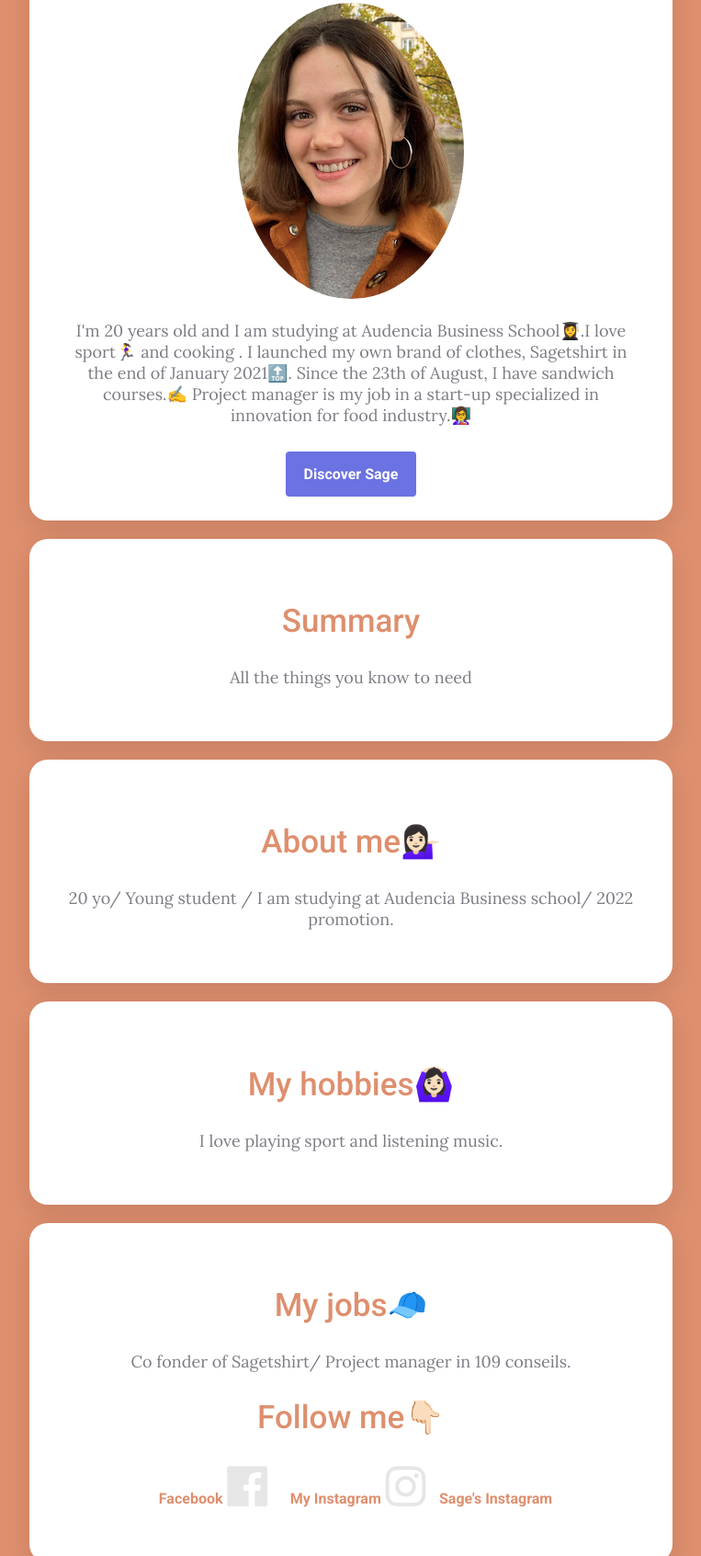
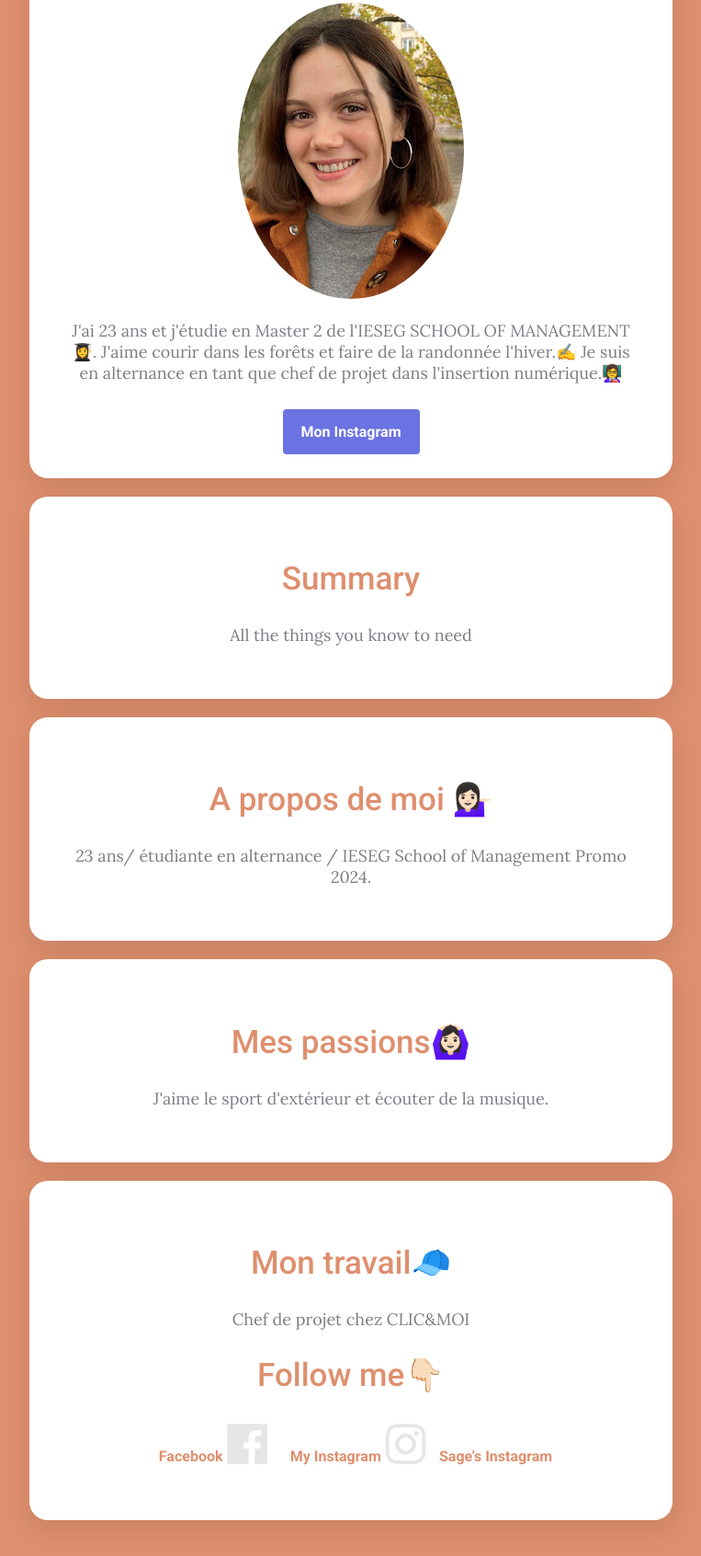
Before and after one commit to EstelleB1/my-profile, a plain HTML site: page index.html in a window 1280 px wide. Shown: the part 190-1882 px from the top of the page at 92% size, without its empty margins (258-1021 px from the left). Drawn offline with Linux system fonts and the light colour scheme.

Commit message:
Update index.html

```diff
--- a/index.html
+++ b/index.html
@@ -1,7 +1,7 @@
 <!DOCTYPE html>
 <html>
   <head>
-    <title>Estelle Bureau's profile</title>
+    <title>Mon profil</title>
     <meta charset="utf-8">
     <link href="https://fonts.googleapis.com/css?family=Lora:400,700|Roboto:300,400,500,700,900" rel="stylesheet">
     <link rel="stylesheet" href="style.css">
@@ -14,9 +14,9 @@
         <h1>Helloooo everyone🧐</h1>
         <img src="images/photo-de-profil.png" id="photo-de-profil" alt="Estelle Bureau">
   <p>
-         I'm 20 years old and I am studying at Audencia Business School👩‍🎓.I love sport🏃‍♀️ and cooking . I launched my own brand of clothes, Sagetshirt in the end of January 2021🔝. Since the 23th of August, I have sandwich courses.✍️ Project manager is my job in a start-up specialized in innovation for food industry.👩‍🏫
+         J'ai 23 ans et j'étudie en Master 2 de l'IESEG SCHOOL OF MANAGEMENT👩‍🎓. J'aime courir dans les forêts et faire de la randonnée l'hiver.✍️ Je suis en alternance en tant que chef de projet dans l'insertion numérique.👩‍🏫
         </p>
-        <a href="https://l.instagram.com/?u=https%3A%2F%2Fsagetshirt.wixsite.com%2Fsagecreator&e=ATOJG4Gb3sp_oY7EToxDJ8cIjNKpj77-AC7tCpp_kjt4wpswrJsGl-2wENGHZI6WUyDPn3rhEsdhEp_Qa6sqyQ&s=1" target="_blank" class="btn-blue">Discover Sage</a>
+        <a href="https://l.instagram.com/?u=https%3A%2F%2Fsagetshirt.wixsite.com%2Fsagecreator&e=ATOJG4Gb3sp_oY7EToxDJ8cIjNKpj77-AC7tCpp_kjt4wpswrJsGl-2wENGHZI6WUyDPn3rhEsdhEp_Qa6sqyQ&s=1" target="_blank" class="btn-blue">Mon Instagram</a>
       </div>
       <div class="card-white">
         <h2>Summary </h2>
@@ -25,21 +25,21 @@
         </p>
       </div>
       <div class="card-white">
-        <h2>    About me💁🏻‍♀️ </h2>
+        <h2>  A propos de moi 💁🏻‍♀️ </h2>
         <p>
-         20 yo/ Young student / I am studying at Audencia Business school/ 2022 promotion.
+         23 ans/ étudiante en alternance / IESEG School of Management Promo 2024.
         </p>
       </div>
       <div class="card-white">
-        <h2>    My hobbies🙆🏻‍♀️</h2>
+        <h2>    Mes passions🙆🏻‍♀️</h2>
         <p>
-          I love playing sport and listening music.
+          J'aime le sport d'extérieur et écouter de la musique.
         </p>
       </div>
       <div class="card-white">
-        <h2>My jobs🧢</h2>
+        <h2>Mon travail🧢</h2>
         <p>
-         Co fonder of Sagetshirt/ Project manager in 109 conseils.
+         Chef de projet chez CLIC&MOI
         </p>
         <ul class="list-inline">
           <h2>Follow me👇🏻 </h2>
```
